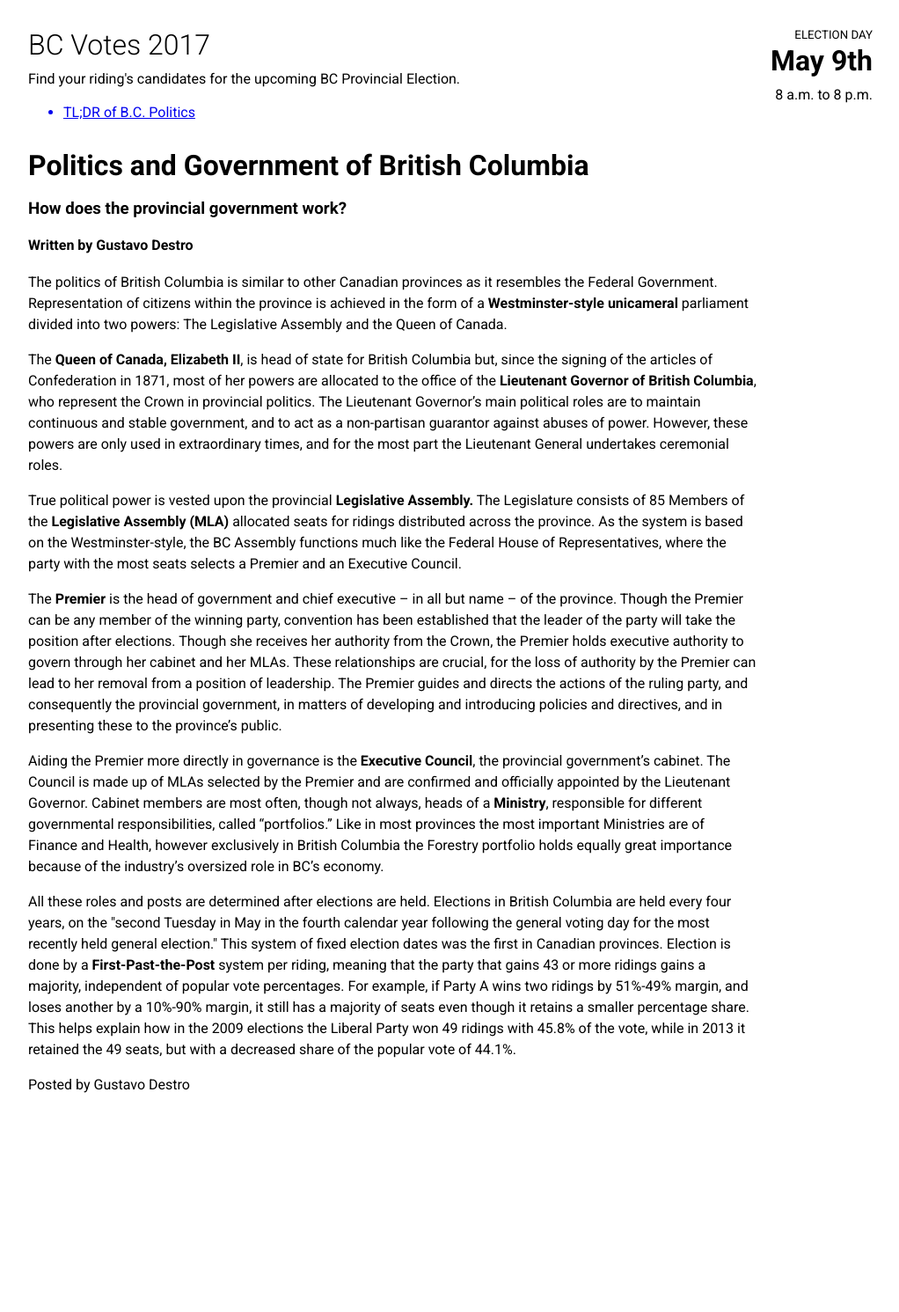
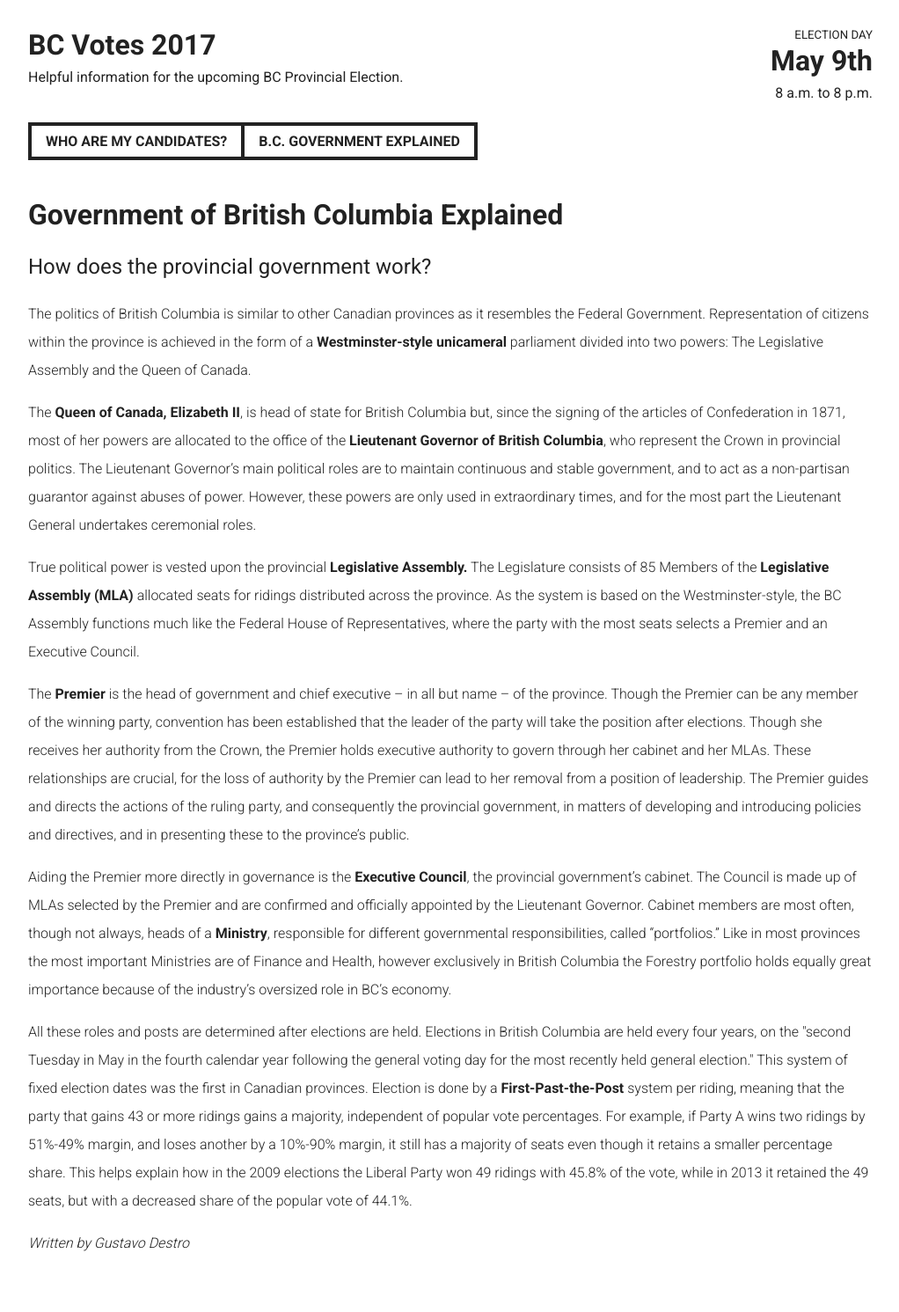
Before and after one commit to masterxyth/bcvotes, a Flask app: page /bc-politics-explained-easy/ in a window 1280 px wide. Shown: the whole page at 88% size, without its empty margins (128-1150 px from the left). Before the commit the page ends 1242 px from the top, so only its background shows below. Run offline with Flask 2, Linux system fonts and the light colour scheme.

Commit message:
add navigation, change typography, add search icon

```diff
--- a/static/style.css
+++ b/static/style.css
@@ -6,28 +6,90 @@ html {
     overflow-y: scroll;
 }
 
-
 body {
     font-family: "Roboto", "Lucida Grande", sans-serif;
+    margin: 1em;
+    color: #222;
 }
 
-h1 {
-    font-size: 2em;
-    font-weight: 300;
-    /*Light*/
+h1 { /* Wordmark and Votedate */
     margin: 0;
 }
 
+a {
+  text-decoration: none;
+  color: inherit;
+}
+
+h5 { /* Votedate */
+    margin: 0 0 .25em 0;
+    font-weight: normal;
+    text-transform: uppercase;
+}
+
+h6 { /* Wordmark and Votedate */
+    margin: .5em 0 0 0;
+    font-size: 1em;
+    font-weight: normal;
+}
+
+
+
 h2 {
-    font-size: 2em;
-    /*Bold*/
-    margin: 0;
+  font-size: 2em;
+}
+
+h3 {
+  font-weight: normal;
+  font-size: 1.5em;
+}
+
+h4 {
+  font-weight: lighter;
+  font-style: italic;
 }
 
 p {
-    line-height: 1.5em;
-    margin-top: .5em;
+  font-weight: lighter;
+  line-height: 2em;
 }
+
+.votedate {
+    text-align: right;
+}
+/*
+.left-header {
+  text-align: center;
+}*/
+
+/* Nav bar */
+
+nav a {
+  font-weight: bold;
+  text-transform: uppercase;
+  display: block;
+}
+
+nav ul{
+  list-style-type: none;
+  margin: 0;
+  padding: 0;
+}
+
+nav li {
+  display: inline;
+  float: left;
+  padding-right: 1em;
+  padding-left: 1em;
+  padding-top: .5em;
+  padding-bottom: .5em;
+
+}
+
+nav li:hover {
+  background-color: #ffff99;
+}
+
 
 
 /* Grid Layout */
@@ -36,53 +98,86 @@ p {
   margin-top: 1em;
     display: grid;
     grid-gap: 1em;
-    grid-template-areas: "left-header right-header" "search search" "table table";
+    /*grid-template-columns: 50% 50%;*/
+    /*grid-template-areas: "left-header right-header" "nav nav" "article article" "search search" "table table";*/
+    grid-template-areas: "header" "article" "search" "table";
+}
+
+header {
+  grid-area: header;
+  display: grid;
+  grid-gap: 1.5em;
+  grid-template-areas:
+  "left-header left-header" "nav right-header";
+  padding-top: 1em;
 }
 
 .left-header {
-    padding-top: 1em;
     grid-area: left-header;
 }
 
 .right-header {
-    padding-top: 1em;
     grid-area: right-header;
 }
 
-.votedate {
-    text-align: right;
-}
-
-.votedate h5 {
-    margin: 0 0 .25em 0;
-    font-weight: normal;
-    text-transform: uppercase;
+nav {
+  grid-area: nav;
+  /*margin-top: 1.5em;*/
+  border: 4px solid #222;
 }
 
 .table {
     grid-area: table;
-    margin-top: 2em;
+    margin-top: 1em;
 }
 
 .search {
     grid-area: search;
-    margin-top: 2em;
-    border-bottom: 4px solid #000;
+    margin-top: 1em;
+    border-bottom: 4px solid #222;
 }
 
+article {
+  grid-area: article;
+}
 
 /* Media Queries for responsive behaviour */
 
 @media only screen and (min-width: 600px) {
-    h1 {
-    }
+
     .page {
-      /*grid-template-columns: 75% 25%;*/
-      grid-template-areas: "left-header right-header" "search search" "table table";
         max-width: 960px;
         margin-left: auto;
         margin-right: auto;
     }
+
+    header {
+      grid-template-areas: "left-header right-header" "nav nav";
+    }
+
+    .votedate {
+        text-align: right;
+    }
+    nav li {
+      border-top: 4px solid #222;
+      border-bottom: 4px solid #222;
+      border-right: 4px solid #222;
+      /*box-shadow: 1px 1px #222, 2px 2px #222, 3px 3px #222, 4px 4px #222;*/
+    }
+    nav {
+      border: none;
+    }
+
+    nav a:first-child li:first-child{
+      border-left: 4px solid #222;
+    }
+
+
+
+    .left-header {
+      text-align: left;
+    }
+
     .right-header {
         display: flex;
         justify-content: flex-end;
@@ -106,11 +201,26 @@ table.dataframe, .dataframe th, .dataframe td {
 
 #search {
     box-sizing: border-box;
-    font-size: 1.25em;
+    font-size: 1em;
     padding: 1em;
+    padding-left: 3em;
     border: none;
     background-color: #eee;
     width: 100%;
+}
+
+label {
+  position: relative;
+}
+
+label::before {
+  position: absolute;
+  left: 1em;
+  top: 0;
+  bottom: 0;
+  content: '';
+  width: 2em;
+  background: url('magnifying-glass.svg') left center no-repeat / contain;
 }
 
 tr:nth-child(odd) {}
--- a/templates/bc-politics-explained-easy.html
+++ b/templates/bc-politics-explained-easy.html
@@ -1,57 +1,50 @@
-{% extends "layout.html" %} {% block content %}
+{% extends "layout.html" %} {% block title %}- BC Provincial Government Explained{% endblock %} {% block content %}
 
-<div class="content">
-    <section class='article'>
 <article id='bc-govt-explained'>
-            <header>
-
-                <h2>Politics and Government of British Columbia</h2>
+    <section>
+        <h2>Government of British Columbia Explained</h2>
         <h3>How does the provincial government work?</h3>
-                <h4>Written by Gustavo Destro</h4>
-            </header>
+    </section>
     <p>
-                The politics of British Columbia is similar to other Canadian provinces as it resembles the Federal Government. Representation of citizens within the province is achieved in the form of a <b>Westminster-style unicameral</b> parliament
-                divided into two powers: The Legislative Assembly and the Queen of Canada. <br />
+        The politics of British Columbia is similar to other Canadian provinces as it resembles the Federal Government. Representation of citizens within the province is achieved in the form of a <b>Westminster-style unicameral</b> parliament divided
+        into two powers: The Legislative Assembly and the Queen of Canada. <br />
     </p>
     <p>
 
-                The <b>Queen of Canada, Elizabeth II</b>, is head of state for British Columbia but, since the signing of the articles of Confederation in 1871, most of her powers are allocated to the office of the <b>Lieutenant Governor of British Columbia</b>,
-                who represent the Crown in provincial politics. The Lieutenant Governor’s main political roles are to maintain continuous and stable government, and to act as a non-partisan guarantor against abuses of power. However, these powers are
-                only used in extraordinary times, and for the most part the Lieutenant General undertakes ceremonial roles.<br /></p>
+        The <strong>Queen of Canada, Elizabeth II</strong>, is head of state for British Columbia but, since the signing of the articles of Confederation in 1871, most of her powers are allocated to the office of the <b>Lieutenant Governor of British Columbia</b>,
+        who represent the Crown in provincial politics. The Lieutenant Governor’s main political roles are to maintain continuous and stable government, and to act as a non-partisan guarantor against abuses of power. However, these powers are only used
+        in extraordinary times, and for the most part the Lieutenant General undertakes ceremonial roles.<br /></p>
 
     <p>
 
-                True political power is vested upon the provincial <b>Legislative Assembly.</b> The Legislature consists of 85 Members of the <b>Legislative Assembly (MLA)</b> allocated seats for ridings distributed across the province. As the system
-                is based on the Westminster-style, the BC Assembly functions much like the Federal House of Representatives, where the party with the most seats selects a Premier and an Executive Council.<br /></p>
+        True political power is vested upon the provincial <b>Legislative Assembly.</b> The Legislature consists of 85 Members of the <b>Legislative Assembly (MLA)</b> allocated seats for ridings distributed across the province. As the system is based
+        on the Westminster-style, the BC Assembly functions much like the Federal House of Representatives, where the party with the most seats selects a Premier and an Executive Council.<br /></p>
     <p>
 
 
-                The <b>Premier</b> is the head of government and chief executive – in all but name – of the province. Though the Premier can be any member of the winning party, convention has been established that the leader of the party will take the
-                position after elections. Though she receives her authority from the Crown, the Premier holds executive authority to govern through her cabinet and her MLAs. These relationships are crucial, for the loss of authority by the Premier can
-                lead to her removal from a position of leadership. The Premier guides and directs the actions of the ruling party, and consequently the provincial government, in matters of developing and introducing policies and directives, and in presenting
-                these to the province’s public.<br /></p>
+        The <b>Premier</b> is the head of government and chief executive – in all but name – of the province. Though the Premier can be any member of the winning party, convention has been established that the leader of the party will take the position
+        after elections. Though she receives her authority from the Crown, the Premier holds executive authority to govern through her cabinet and her MLAs. These relationships are crucial, for the loss of authority by the Premier can lead to her removal
+        from a position of leadership. The Premier guides and directs the actions of the ruling party, and consequently the provincial government, in matters of developing and introducing policies and directives, and in presenting these to the province’s
+        public.<br /></p>
 
     <p>
 
         Aiding the Premier more directly in governance is the <b>Executive Council</b>, the provincial government’s cabinet. The Council is made up of MLAs selected by the Premier and are confirmed and officially appointed by the Lieutenant Governor.
-                Cabinet members are most often, though not always, heads of a <b>Ministry</b>, responsible for different governmental responsibilities, called “portfolios.” Like in most provinces the most important Ministries are of Finance and Health,
-                however exclusively in British Columbia the Forestry portfolio holds equally great importance because of the industry’s oversized role in BC’s economy.
+        Cabinet members are most often, though not always, heads of a <b>Ministry</b>, responsible for different governmental responsibilities, called “portfolios.” Like in most provinces the most important Ministries are of Finance and Health, however
+        exclusively in British Columbia the Forestry portfolio holds equally great importance because of the industry’s oversized role in BC’s economy.
         <br /></p>
 
     <p>
 
         All these roles and posts are determined after elections are held. Elections in British Columbia are held every four years, on the "second Tuesday in May in the fourth calendar year following the general voting day for the most recently held general election."
-                This system of fixed election dates was the first in Canadian provinces. Election is done by a <b>First-Past-the-Post</b> system per riding, meaning that the party that gains 43 or more ridings gains a majority, independent
-                of popular vote percentages. For example, if Party A wins two ridings by 51%-49% margin, and loses another by a 10%-90% margin, it still has a majority of seats even though it retains a smaller percentage share. This helps explain how
-                in the 2009 elections the Liberal Party won 49 ridings with 45.8% of the vote, while in 2013 it retained the 49 seats, but with a decreased share of the popular vote of 44.1%.
+        This system of fixed election dates was the first in Canadian provinces. Election is done by a <b>First-Past-the-Post</b> system per riding, meaning that the party that gains 43 or more ridings gains a majority, independent of popular
+        vote percentages. For example, if Party A wins two ridings by 51%-49% margin, and loses another by a 10%-90% margin, it still has a majority of seats even though it retains a smaller percentage share. This helps explain how in the 2009 elections
+        the Liberal Party won 49 ridings with 45.8% of the vote, while in 2013 it retained the 49 seats, but with a decreased share of the popular vote of 44.1%.
     </p>
     <footer>
-                <p>
-                    Posted by Gustavo Destro
-                </p>
+        <h4>
+                    Written by Gustavo Destro
+                </h4>
     </footer>
 </article>
-
-    </section>
-</div>
 {% endblock %}
--- a/templates/index.html
+++ b/templates/index.html
@@ -1,7 +1,7 @@
 {% extends "layout.html" %}
 {% block content %}
 <div class="search">
-  <input type="text" id="search" onkeyup="search()" placeholder="Search for candidate name, riding, or party.">
+  <label><input type="text" id="search" onkeyup="search()" placeholder="Search for candidate name, riding, or party."></label>
   </div>
 
 <div class="table">
--- a/templates/layout.html
+++ b/templates/layout.html
@@ -22,27 +22,30 @@
   ga('send', 'pageview');
 
 </script>
-  <title>BC Votes</title>
+  <title>BC Votes {% block title %}{% endblock %}</title>
 </head>
 <body>
 
 <div class="page">
+  <header>
     <div class="left-header">
-      <h1>BC Votes 2017</h1>
-      <p>Find your riding's candidates for the upcoming BC Provincial Election.</p>
-      <nav>
-        <ul>
-          <a href="{{ url_for('bc_politics_explained_easy') }}"><li>TL;DR of B.C. Politics</li></a>
-        </ul>
-      </nav>
+      <h1><a href="{{ url_for('show_tables') }}">BC Votes 2017</a></h1>
+      <h6>Helpful information for the upcoming BC Provincial Election.</h6>
     </div>
     <div class="right-header">
       <div class="votedate">
         <h5>Election Day</h5>
-        <h2>May 9th</h2>
-        <p>8 a.m. to 8 p.m.</p>
+        <h1>May 9th</h1>
+        <h6>8 a.m. to 8 p.m.</h6>
       </div>
     </div>
+    <nav>
+      <ul>
+        <a href="{{ url_for('show_tables') }}"><li>Who are my candidates?</li></a>
+        <a href="{{ url_for('bc_politics_explained_easy') }}"><li>B.C. Government Explained</li></a>
+      </ul>
+    </nav>
+  </header>
   {% block content %}
   {% endblock %}
   </div> <!-- end page -->
```
Also changed, not shown: static/magnifying-glass.svg (added), static/searchicon.png. Lines whose indentation alone changed are shown as unchanged.
